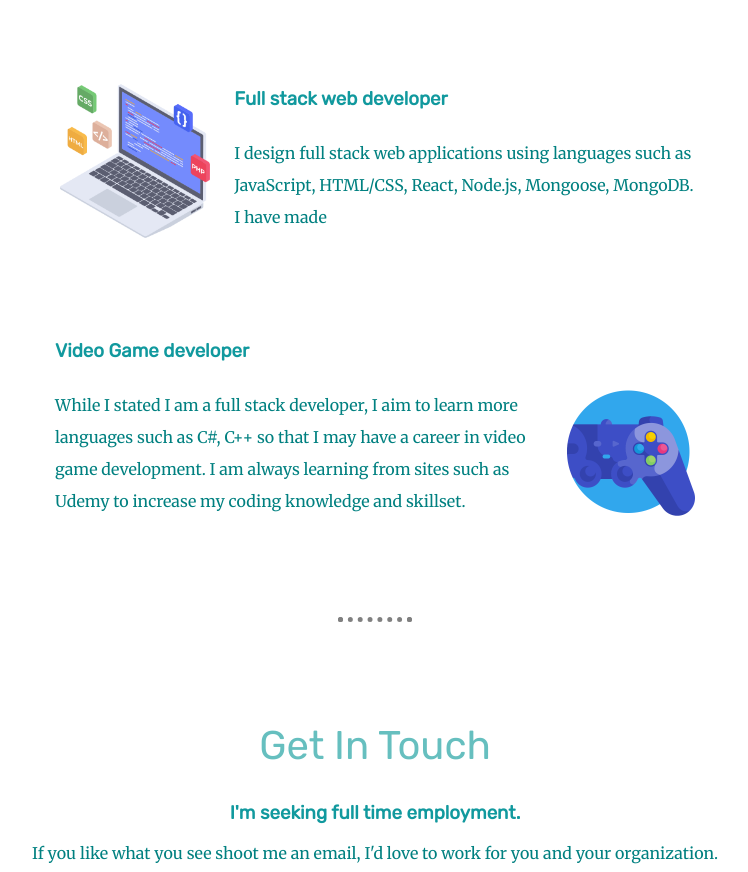
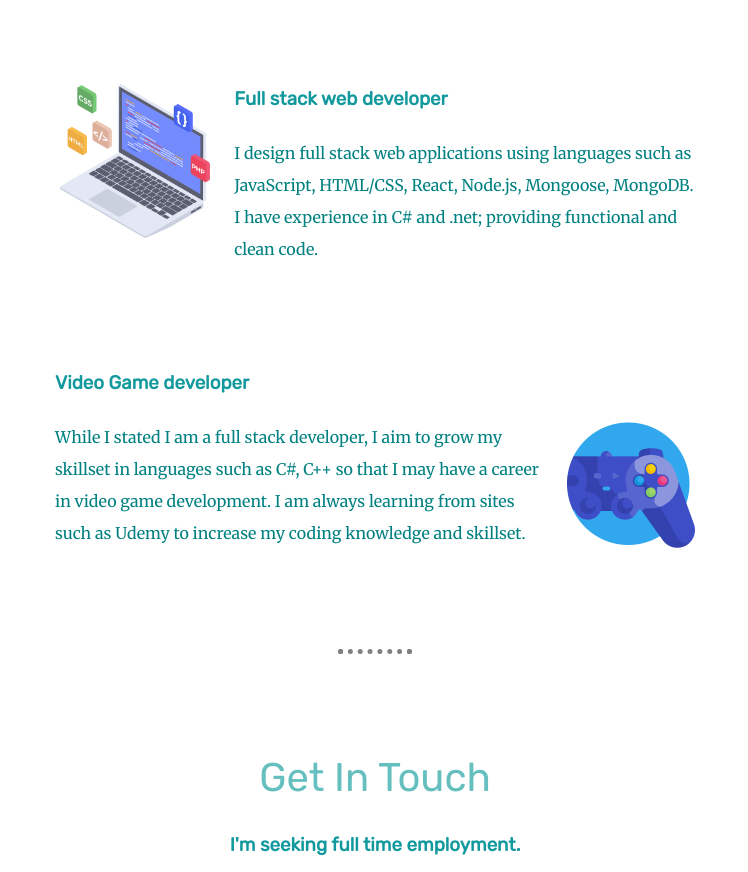
Before and after one commit to KeshawnReid/Professional-Website, a plain HTML site: page index.html in a window 1280 px wide. Shown: the part 1480-2352 px from the top of the page, without its empty margins (265-1013 px from the left). Drawn offline with Linux system fonts and the light colour scheme.

Commit message:
Add files via upload

```diff
--- a/index.html
+++ b/index.html
@@ -41,14 +41,15 @@ divides the content of a webpage into seperate containers,
           <img class="WD-IMG" src="images/web-development.png"
           alt="https://www.flaticon.com/premium-icon/web-development_2888407?term=software%20developer&page=1&position=9&page=1&position=9&related_id=2888407&origin=tag">
           <h3>Full stack web developer</h3>
-          <p class="fsdd">I design full stack web applications using languages such as JavaScript, HTML/CSS, React, Node.js, Mongoose, MongoDB. I have made </p>
+          <p class="fsdd">I design full stack web applications using languages such as JavaScript, HTML/CSS, React, Node.js, Mongoose, MongoDB. I have experience in C# and .net; providing
+          functional and clean code.</p>
         </div>
 
         <div class="skill-row">
           <h3>Video Game developer</h3>
           <img class="VGC-IMG" src="images/game-control.png"
           alt="https://www.flaticon.com/premium-icon/game-control_1722368?term=video%20game&page=1&position=4&page=1&position=4&related_id=1722368&origin=search">
-          <p class="vgdd">While I stated I am a full stack developer, I aim to learn more languages such as C#, C++
+          <p class="vgdd">While I stated I am a full stack developer, I aim to grow my skillset in languages such as C#, C++
             so that I may have a career in video game development.
             I am always learning from sites such as Udemy to increase my coding knowledge and skillset.</p>
         </div>
@@ -66,7 +67,7 @@ divides the content of a webpage into seperate containers,
 
     <div class="bottom-container">
       <a class="footer-link" href="https://www.linkedin.com/feed/?trk=guest_homepage-basic_nav-header-signin">LinkedIn</a>
-      <a class="footer-link" href="https://github.com/KeshawnReid/Personal-Website">github</a>
+      <a class="footer-link" href="https://github.com/KeshawnReid/Professional-Website">github</a>
       <p class="copyright">© Keshawn Reid.</p>
     </div>
 
```
